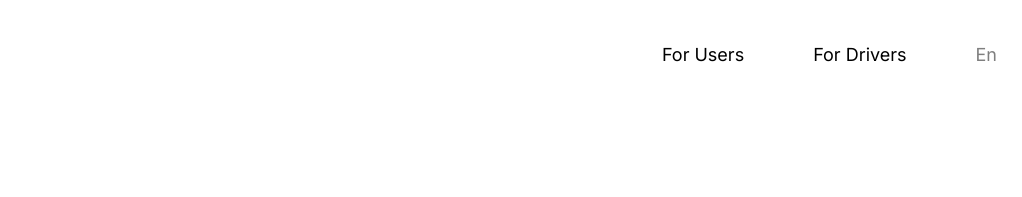
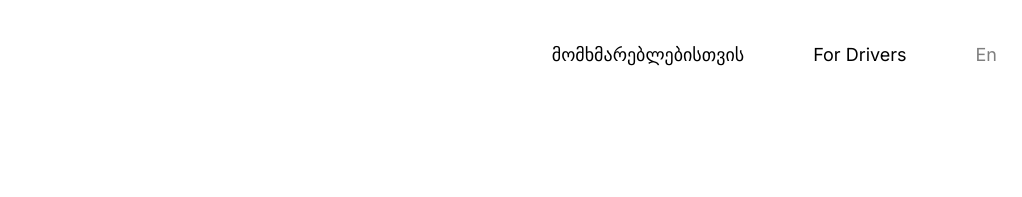
Before and after one commit to manuchar1/testLandingPage, a plain HTML site: page ge.html in a window 1280 px wide. Shown: the top 197 px of the page, 258-1280 px from the left. Drawn offline with nearby package versions, Linux system fonts and the light colour scheme.

Commit message:
Update ge.html

```diff
--- a/ge.html
+++ b/ge.html
@@ -19,7 +19,7 @@
 				<div class="header__inner">
 					<div class="header__logo"><img src="./assets/img/logo.svg" alt="logo"></div>
 					<nav class="header__nav">
-						<a class="header__nav-link" href="#">For Users</a>
+						<a class="header__nav-link" href="#">მომხმარებლებისთვის</a>
 						<a class="header__nav-link" href="#">For Drivers</a>
 					</nav>
 					<a class="header__lang" href="./index.html">En</a>
```
